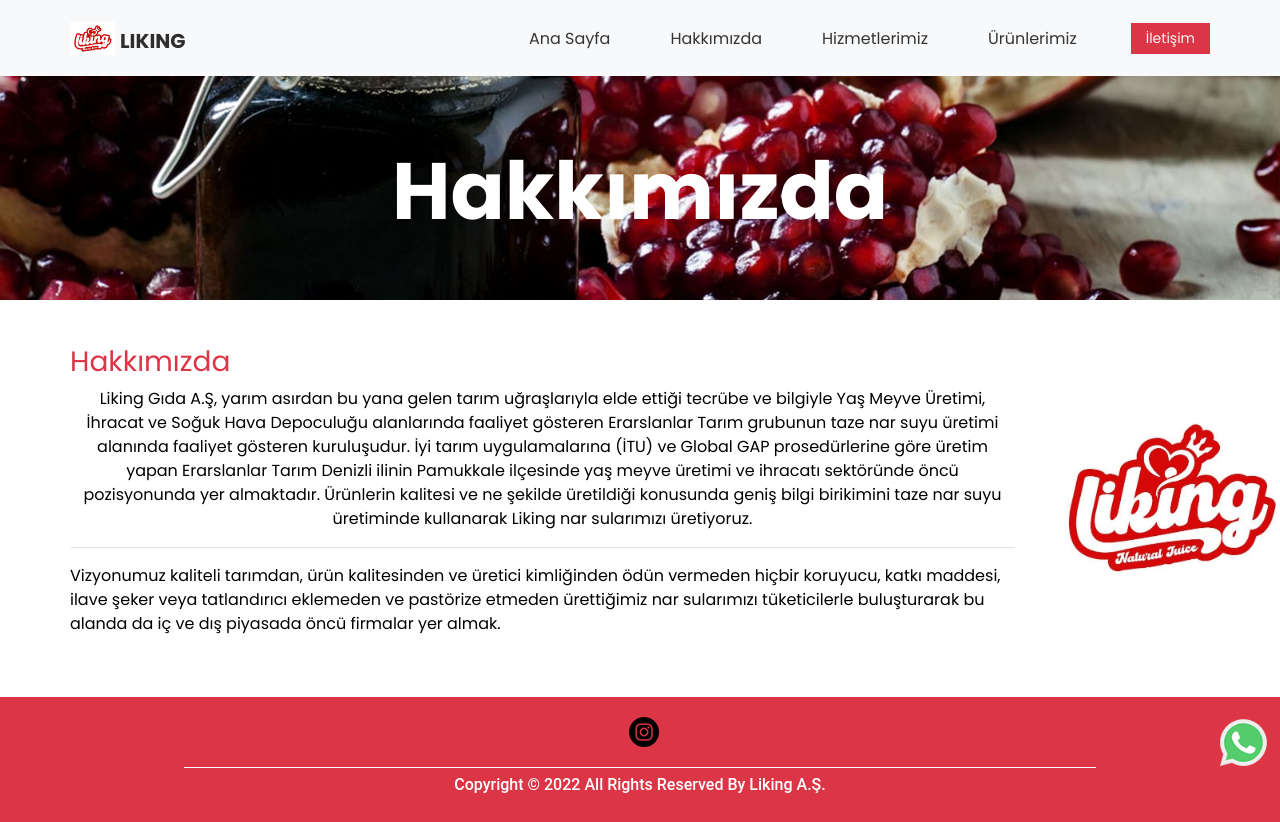
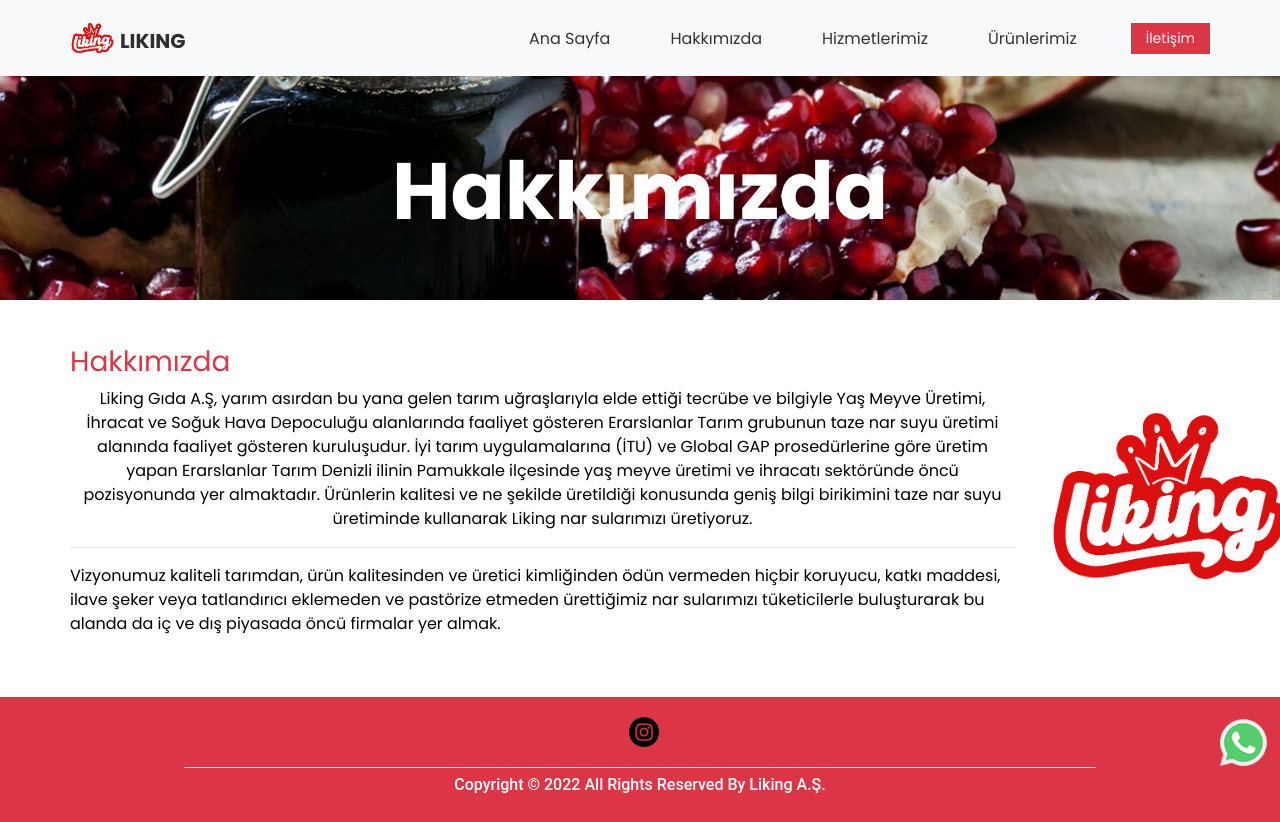
Before and after one commit to utkucoskunn/liking, a plain HTML site: page about.html in a window 1280 px wide. Drawn offline with nearby package versions, Linux system fonts and the light colour scheme.

Commit message:
Add files via upload

```diff
--- a/about.html
+++ b/about.html
@@ -11,7 +11,7 @@
     <meta name="keywords" content=""/>
     <meta name="description" content=""/>
     <meta name="author" content=""/>
-    <link rel="shortcut icon" href="images/logo.jpeg" type="image/x-icon">
+    <link rel="shortcut icon" href="images/logo.png" type="image/x-icon">
     <title>Hakkımızda | Liking</title>
 
     <!-- slider stylesheet -->
@@ -36,7 +36,7 @@
         <div class="container">
             <nav class="navbar navbar-expand-lg custom_nav-container pt-3">
                 <a class="navbar-brand" href="index.html">
-                    <img src="images/logo.jpeg" alt=""/><span>
+                    <img src="images/logo.png" alt=""/><span>
               Liking
             </span>
                 </a>
@@ -116,7 +116,7 @@
             </div>
             <div class="col-md-2 d-flex  align-items-center ">
                 <div class="fruit_img-box_about d-flex justify-content-center align-items-center ">
-                    <img src="images/logo.jpeg" alt="" width="250px"/>
+                    <img src="images/logo.png" alt="" width="250px"/>
                 </div>
             </div>
         </div>
@@ -126,7 +126,7 @@
 
 <!-- chat section -->
 <a class="chat-ac" target="_blank"
-   href="https://api.whatsapp.com/send?phone=+90554 428 81 36&amp;text= Nar suyu hakkında bilgi almak istiyorum."
+   href="https://api.whatsapp.com/send?phone=905544288136&amp;text= Nar suyu hakkında bilgi almak istiyorum."
    rel="nofollow"></a>
 <!-- end chat section -->
 
```
Also changed, not shown: contact.html (+3 -3 lines), index.html (+2 -2 lines), products.html (+3 -3 lines), services.html (+3 -3 lines), images/logo.png (added), images/logo1.jpeg (added).
